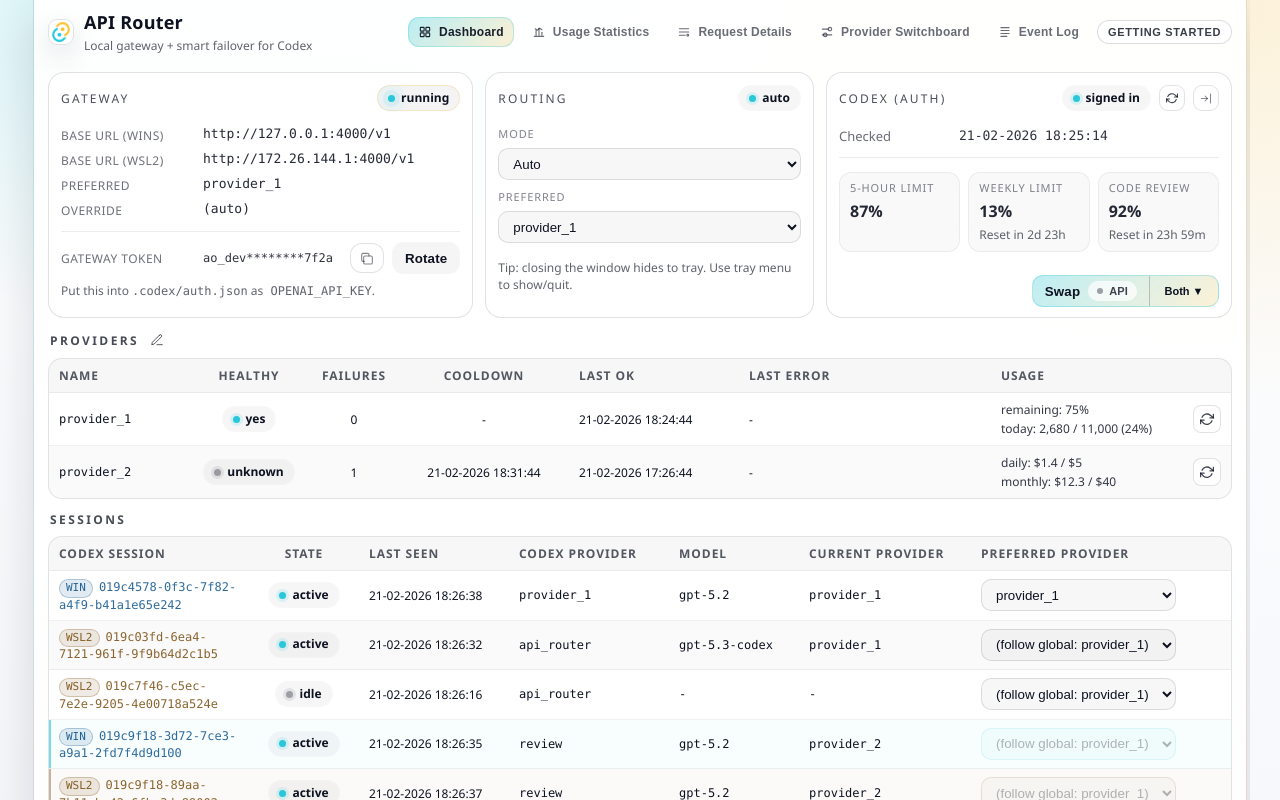
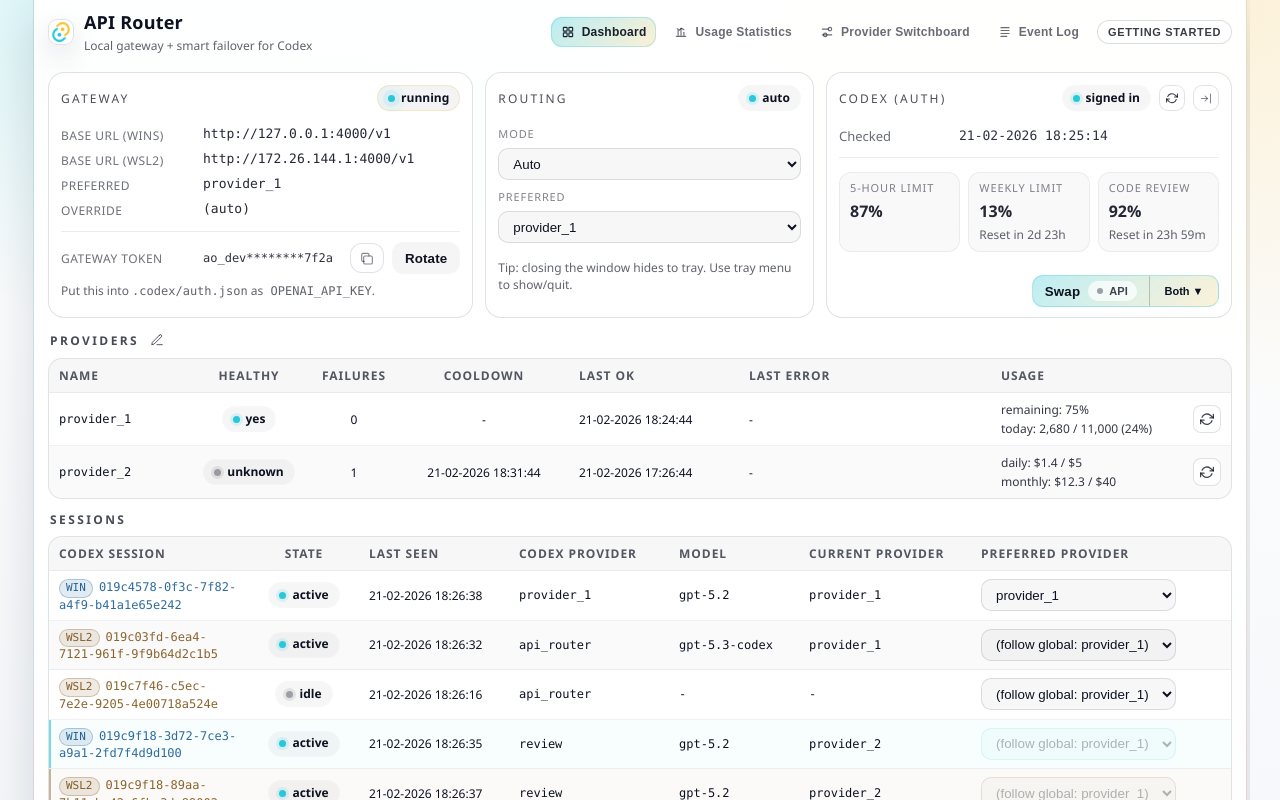
Before and after one commit to yiyousiow000814/API-Router, a React (Vite) app: page / in a window 1280 px wide. Built offline with nearby package versions, Linux system fonts and the light colour scheme.

Commit message:
fix: move request details entry out of top nav
Remove Request Details from top navigation. Keep Usage Statistics as
top-level entry and expose Request Details via an in-page action.
Also hide usage filter strips on the standalone Request Details view.

Verification:
- npm run build

```diff
--- a/src/ui/App.tsx
+++ b/src/ui/App.tsx
@@ -1092,6 +1092,7 @@
                 onOpenConfigureDirs: () => setCodexSwapModalOpen(true),
                 onOpenRawConfig: () => void openRawConfigModal(),
               }}
+              onOpenUsageRequestsPage={() => switchPage('usage_requests')}
             />
           </div>
         </div>
--- a/src/ui/components/AppMainContent.tsx
+++ b/src/ui/components/AppMainContent.tsx
@@ -40,6 +40,7 @@
   onEventLogFocusRequestHandled: (nonce: number) => void
   usageProps: any
   switchboardProps: any
+  onOpenUsageRequestsPage: () => void
 }
 
 export function AppMainContent(props: Props) {
@@ -78,14 +79,23 @@
     onEventLogFocusRequestHandled,
     usageProps,
     switchboardProps,
+    onOpenUsageRequestsPage,
   } = props
 
   if (activePage === 'usage_statistics') {
-    return <UsageStatisticsPanel {...usageProps} fmtWhen={fmtWhen} forceDetailsTab="overview" showDetailsTabs={false} />
+    return (
+      <UsageStatisticsPanel
+        {...usageProps}
+        fmtWhen={fmtWhen}
+        forceDetailsTab="overview"
+        showDetailsTabs={false}
+        onOpenRequestDetails={onOpenUsageRequestsPage}
+      />
+    )
   }
 
   if (activePage === 'usage_requests') {
-    return <UsageStatisticsPanel {...usageProps} fmtWhen={fmtWhen} forceDetailsTab="requests" showDetailsTabs={false} />
+    return <UsageStatisticsPanel {...usageProps} fmtWhen={fmtWhen} forceDetailsTab="requests" showDetailsTabs={false} showFilters={false} />
   }
 
   if (activePage === 'provider_switchboard') {
--- a/src/ui/components/AppTopNav.tsx
+++ b/src/ui/components/AppTopNav.tsx
@@ -43,20 +43,6 @@
           <span>Usage Statistics</span>
         </button>
         <button
-          className={`aoTopNavBtn${activePage === 'usage_requests' ? ' is-active' : ''}`}
-          role="tab"
-          aria-selected={activePage === 'usage_requests'}
-          onClick={() => onSwitchPage('usage_requests')}
-        >
-          <svg className="aoTopNavIcon" viewBox="0 0 24 24" aria-hidden="true">
-            <path d="M4 6.5h16" />
-            <path d="M4 12h16" />
-            <path d="M4 17.5h10" />
-            <circle cx="18.5" cy="17.5" r="1.5" />
-          </svg>
-          <span>Request Details</span>
-        </button>
-        <button
           className={`aoTopNavBtn${activePage === 'provider_switchboard' ? ' is-active' : ''}`}
           role="tab"
           aria-selected={activePage === 'provider_switchboard'}
--- a/src/ui/components/UsageStatisticsPanel.css
+++ b/src/ui/components/UsageStatisticsPanel.css
@@ -178,6 +178,11 @@
 .aoUsageAnomalyDismissIcon:focus-visible {
   outline: 2px solid rgba(198, 36, 70, 0.35);
   outline-offset: 1px;
+}
+
+.aoUsageDetailsEntry {
+  display: flex;
+  justify-content: flex-end;
 }
 
 .aoUsageDetailsTabs {
--- a/src/ui/components/UsageStatisticsPanel.tsx
+++ b/src/ui/components/UsageStatisticsPanel.tsx
@@ -172,6 +172,8 @@
   usageProviderTotalsAndAverages: UsageProviderTotalsAndAverages | null
   forceDetailsTab?: UsageDetailsTab
   showDetailsTabs?: boolean
+  showFilters?: boolean
+  onOpenRequestDetails?: () => void
 }
 
 export function UsageStatisticsPanel({
@@ -228,6 +230,8 @@
   usageProviderTotalsAndAverages,
   forceDetailsTab,
   showDetailsTabs = true,
+  showFilters = true,
+  onOpenRequestDetails,
 }: Props) {
   const [usageDetailsTab, setUsageDetailsTab] = useState<UsageDetailsTab>('overview')
   const [usageRequestRows, setUsageRequestRows] = useState<UsageRequestEntry[]>([])
@@ -351,6 +355,8 @@
 
   return (
     <div className="aoCard aoUsageStatsPage">
+      {showFilters ? (
+        <>
           <UsageStatsFiltersBar
             usageWindowHours={usageWindowHours}
             setUsageWindowHours={setUsageWindowHours}
@@ -368,6 +374,15 @@
             usageOriginFilterOptions={usageOriginFilterOptions}
             toggleUsageOriginFilter={toggleUsageOriginFilter}
           />
+          {effectiveDetailsTab === 'overview' && onOpenRequestDetails ? (
+            <div className="aoUsageDetailsEntry">
+              <button type="button" className="aoTinyBtn" onClick={onOpenRequestDetails}>
+                Open Request Details
+              </button>
+            </div>
+          ) : null}
+        </>
+      ) : null}
       {showDetailsTabs ? (
         <div className="aoUsageDetailsTabs" role="tablist" aria-label="Usage details views">
         <button
```
Lines whose indentation alone changed are shown as unchanged.
